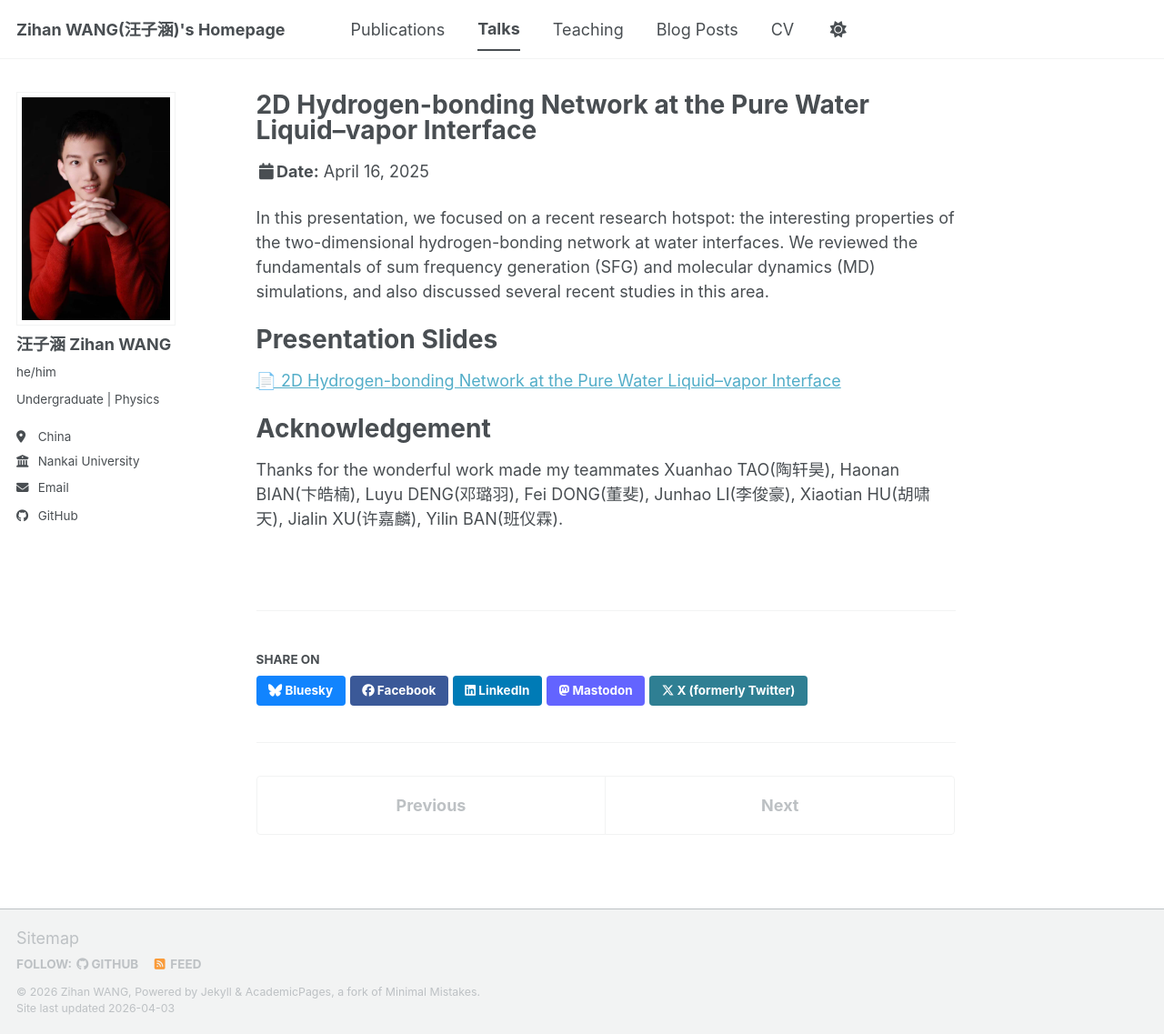
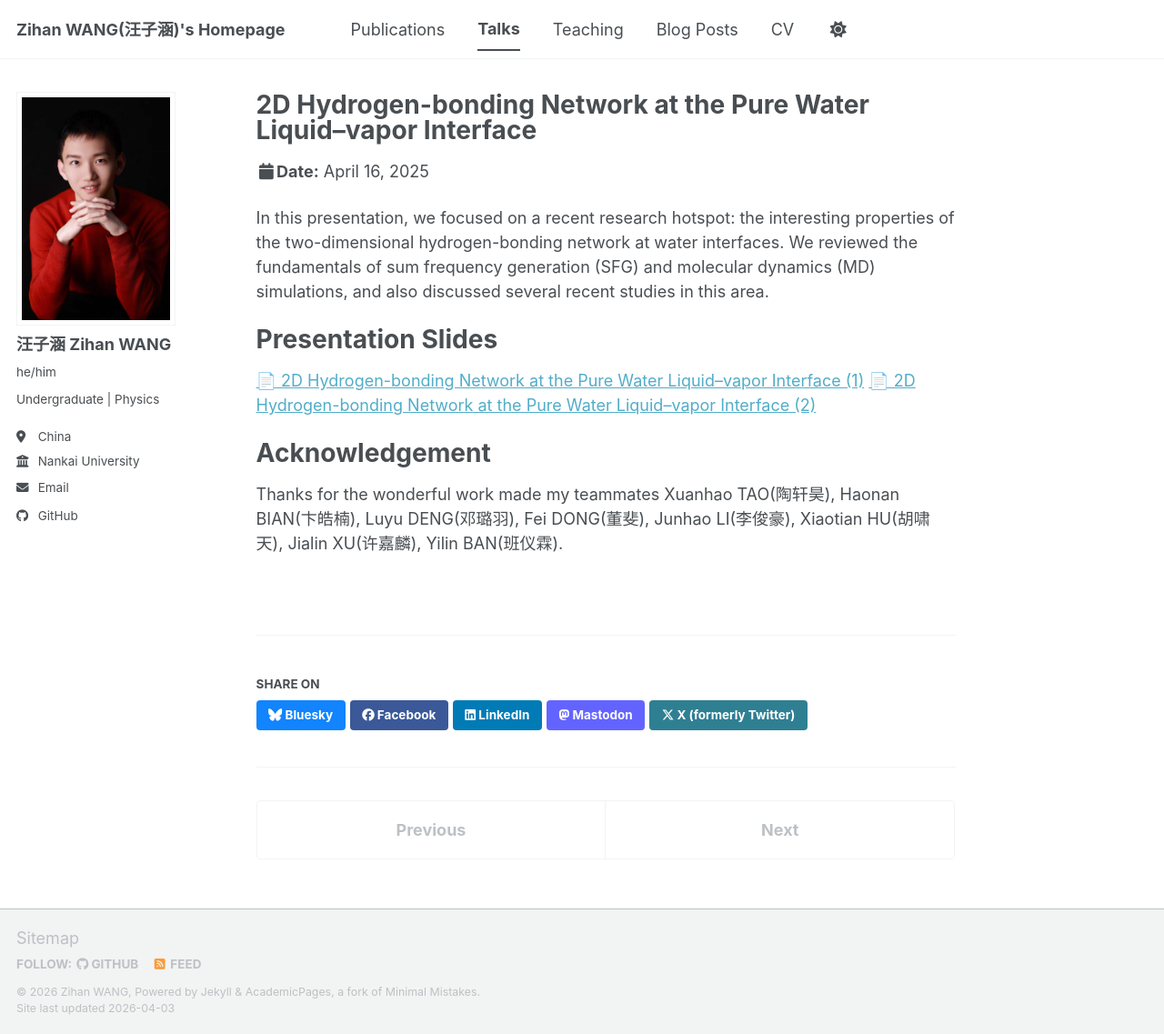
Before and after one commit to zhwang6626/zhwang6626.github.io, a Jekyll site: the page built from _talks/2025-04-16-2D_HB_Network.md, in a window 1280 px wide and 1137 px high. Shown: the whole window at 91% size. Built offline with Jekyll 4.4.1, drawn with Linux system fonts in a browser that asks for light colours; a script bundle is joined from its source files by our own code; library files that are not in the unit come from our copies.

Commit message:
Update 2025-04-16-2D_HB_Network.md

```diff
--- a/_talks/2025-04-16-2D_HB_Network.md
+++ b/_talks/2025-04-16-2D_HB_Network.md
@@ -12,7 +12,8 @@ In this presentation, we focused on a recent research hotspot: the interesting p
 
 Presentation Slides
 ===
-[📄 2D Hydrogen-bonding Network at the Pure Water Liquid–vapor Interface](/files/纯水液-气界面的二维氢键网络.pdf)
+[📄 2D Hydrogen-bonding Network at the Pure Water Liquid–vapor Interface (1)](/files/纯水液-气界面的二维氢键网络(1).pdf)
+[📄 2D Hydrogen-bonding Network at the Pure Water Liquid–vapor Interface (2)](/files/纯水液-气界面的二维氢键网络(2).pdf)
 
 Acknowledgement
 ===
```
